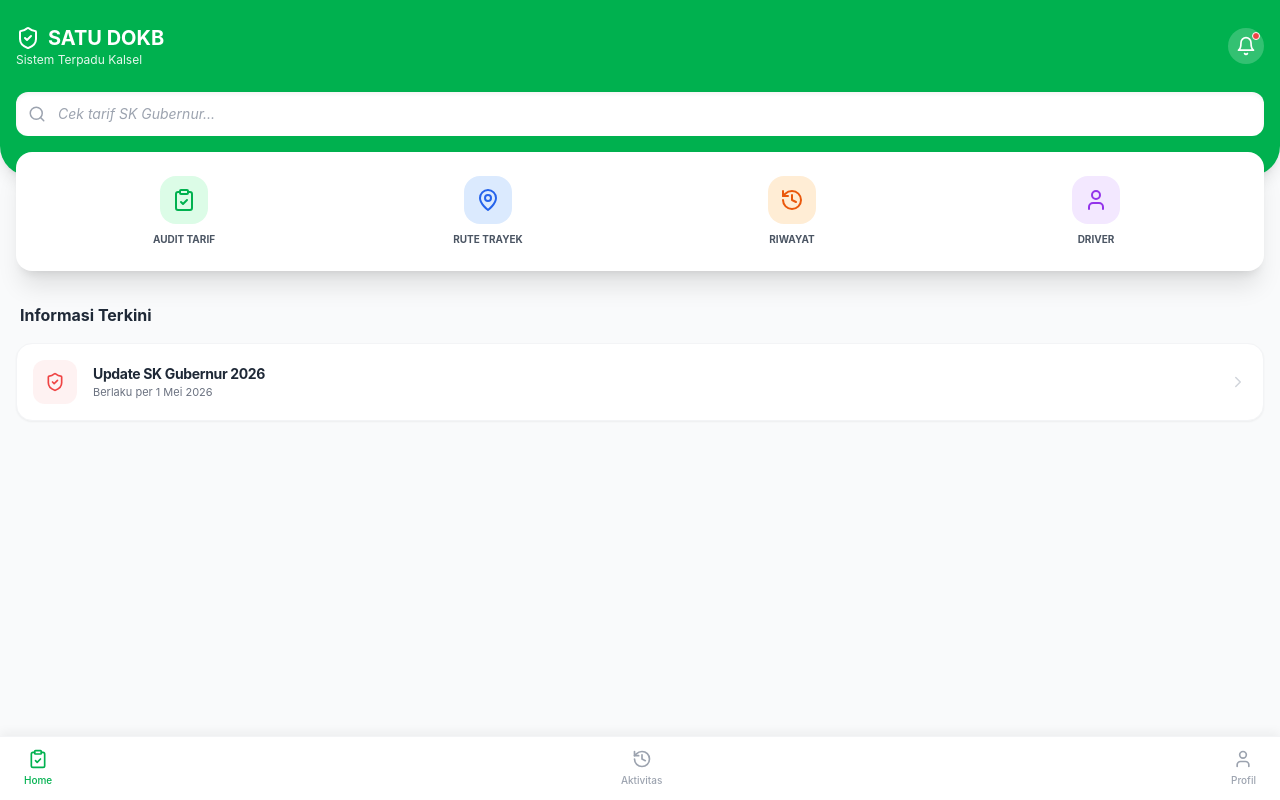
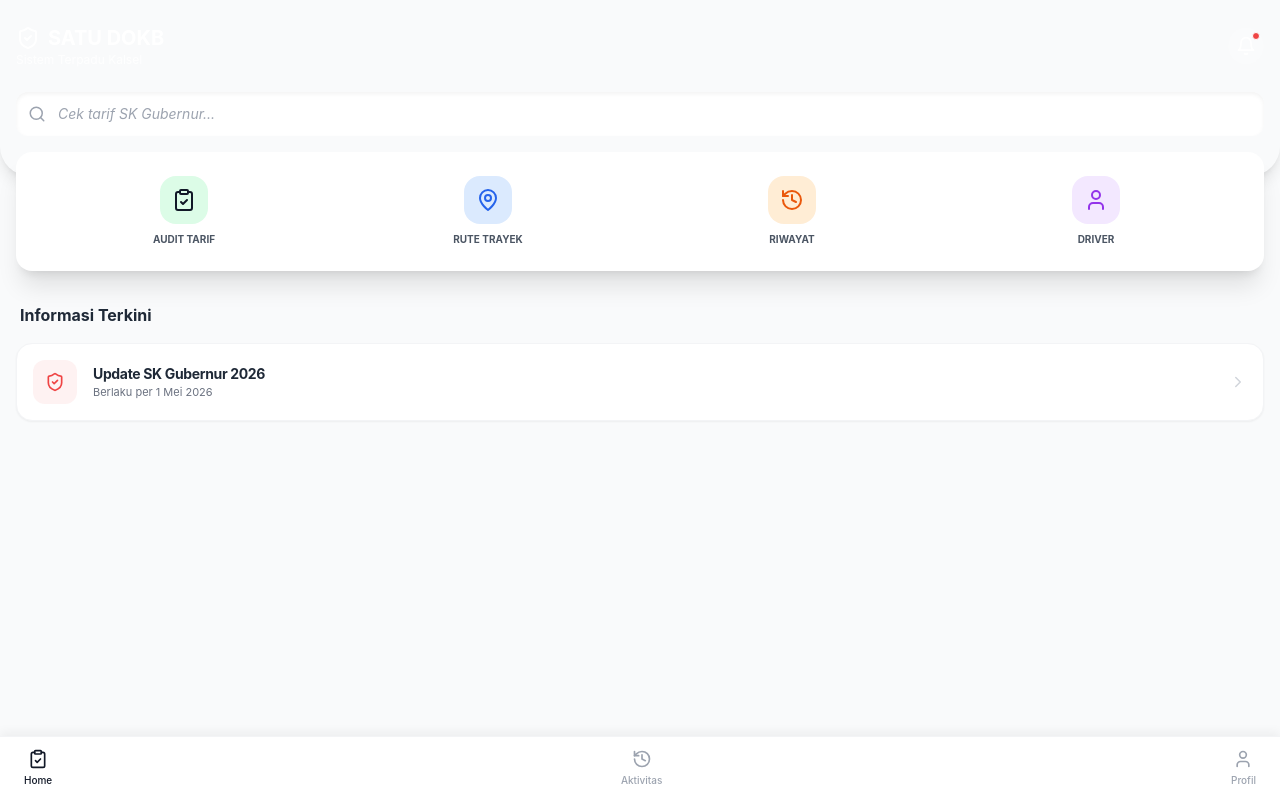
Before and after one commit to auditdokbkalsel/satu-dokb-app, a React (Vite) app: page / in a window 1280 px wide. Built offline with nearby package versions, Linux system fonts and the light colour scheme; the HTML template or start-up script is replaced by a standard one.

Commit message:
Update tailwind.config.js

```diff
--- a/tailwind.config.js
+++ b/tailwind.config.js
@@ -7,8 +7,9 @@ export default {
   theme: {
     extend: {
       colors: {
-        'dokb-green': '#00b14f', // Hijau Grab
-        'dokb-dark': '#1a1a1a',
+        'dokb-yellow': '#FACC15', // Kuning Kalsel
+        'dokb-grey': '#1F2937',   // Abu-abu Gelap (Dark Grey)
+        'dokb-accent': '#374151',
       },
     },
   },
```
